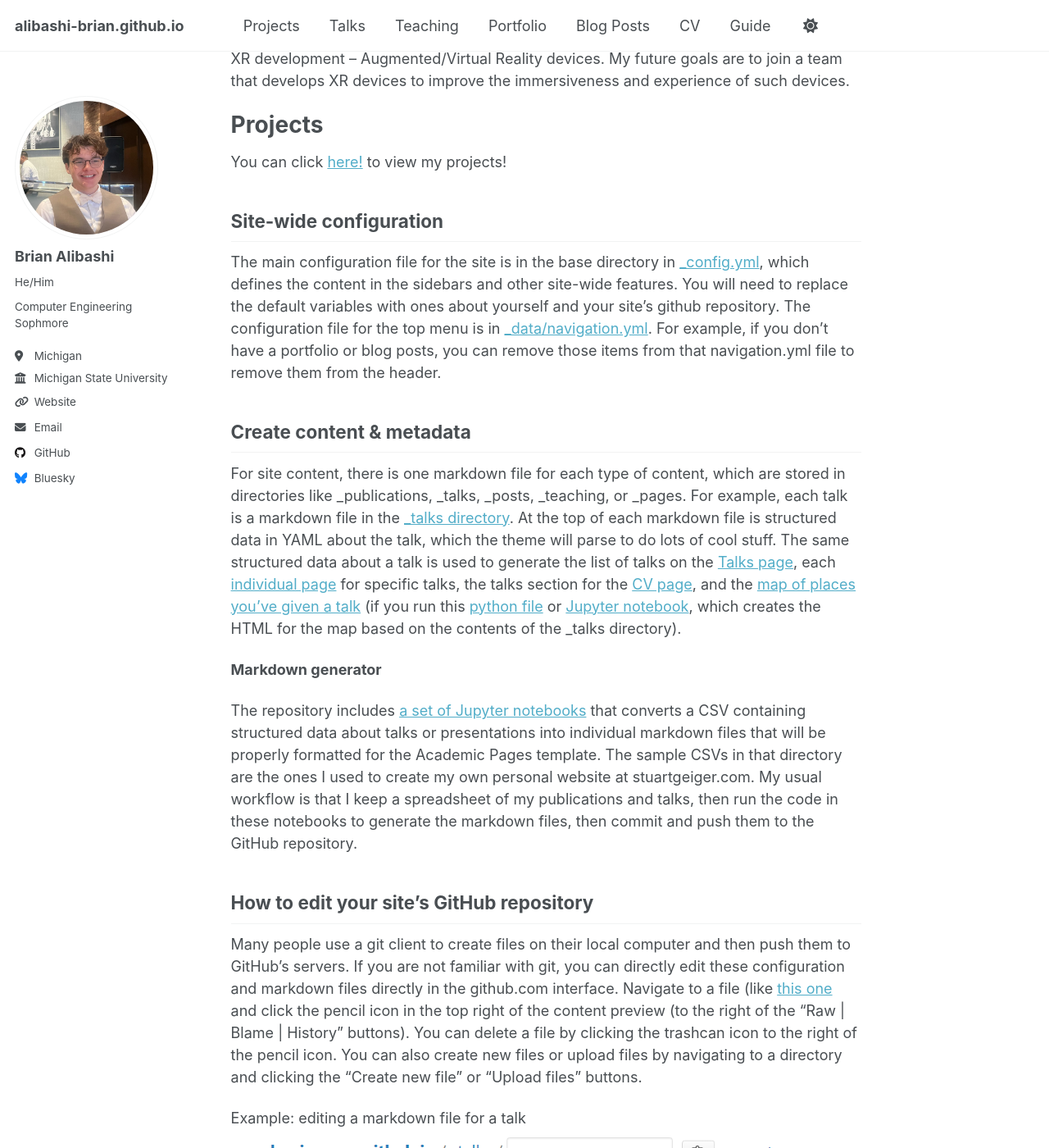
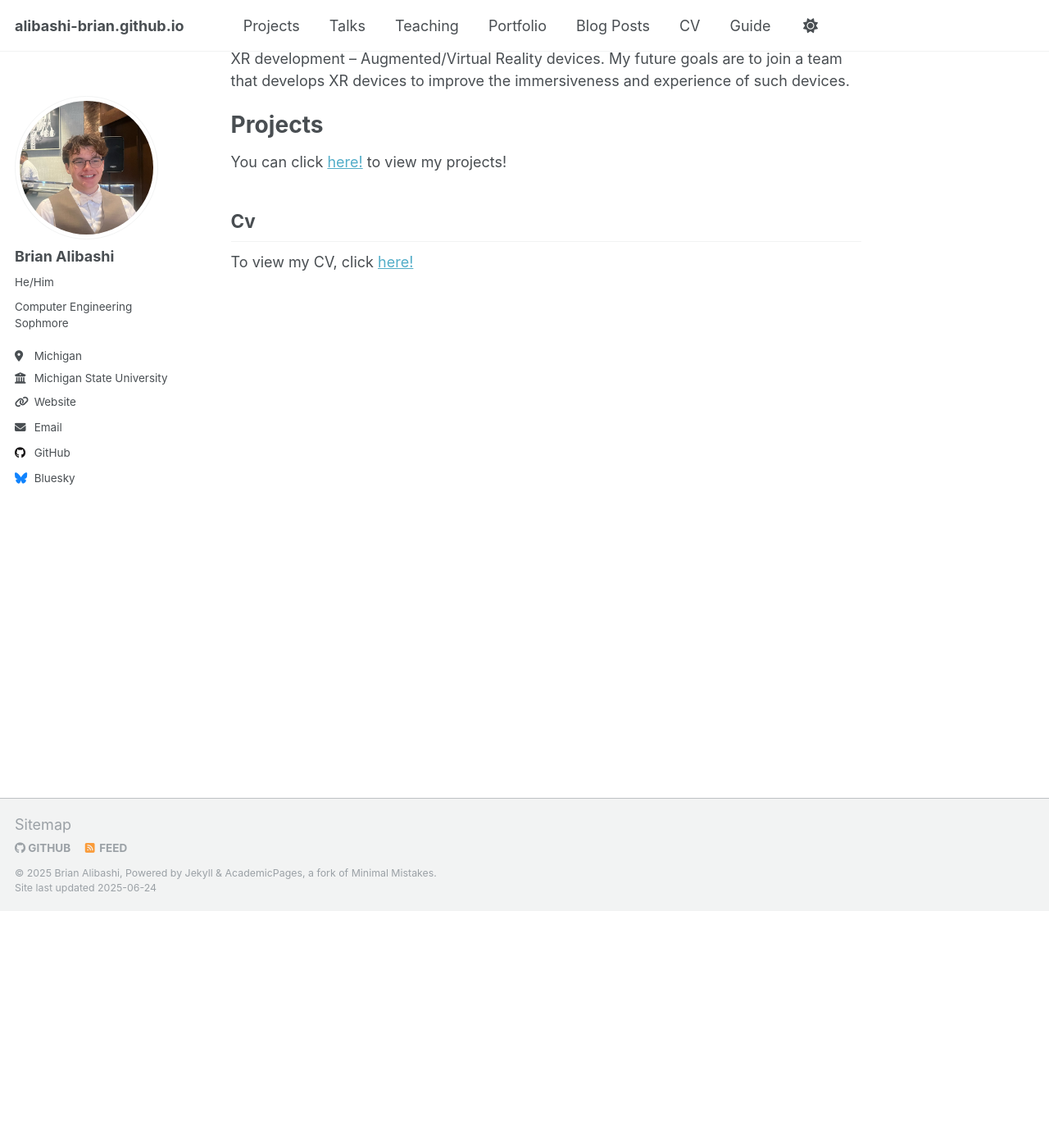
Before and after one commit to alibashi-brian/alibashi-brian.github.io, a Jekyll site: the page built from _pages/about.md, in a window 1280 px wide and 1400 px high, scrolled down 289 px. Shown: the whole window at 82% size. Built offline with Jekyll 4.4.1, drawn with Linux system fonts in a browser that asks for light colours; some of the changed text lies outside the part shown.

Commit message:
more color changes and clean up of front page

```diff
--- a/_pages/about.md
+++ b/_pages/about.md
@@ -17,26 +17,6 @@ Projects
 ======
 You can click [here!](https://alibashi-brian.github.io/projects/) to view my projects!
 
-Site-wide configuration
+Cv
 ------
-The main configuration file for the site is in the base directory in [_config.yml](https://github.com/academicpages/academicpages.github.io/blob/master/_config.yml), which defines the content in the sidebars and other site-wide features. You will need to replace the default variables with ones about yourself and your site's github repository. The configuration file for the top menu is in [_data/navigation.yml](https://github.com/academicpages/academicpages.github.io/blob/master/_data/navigation.yml). For example, if you don't have a portfolio or blog posts, you can remove those items from that navigation.yml file to remove them from the header.
-
-Create content & metadata
-------
-For site content, there is one markdown file for each type of content, which are stored in directories like _publications, _talks, _posts, _teaching, or _pages. For example, each talk is a markdown file in the [_talks directory](https://github.com/academicpages/academicpages.github.io/tree/master/_talks). At the top of each markdown file is structured data in YAML about the talk, which the theme will parse to do lots of cool stuff. The same structured data about a talk is used to generate the list of talks on the [Talks page](https://academicpages.github.io/talks), each [individual page](https://academicpages.github.io/talks/2012-03-01-talk-1) for specific talks, the talks section for the [CV page](https://academicpages.github.io/cv), and the [map of places you've given a talk](https://academicpages.github.io/talkmap.html) (if you run this [python file](https://github.com/academicpages/academicpages.github.io/blob/master/talkmap.py) or [Jupyter notebook](https://github.com/academicpages/academicpages.github.io/blob/master/talkmap.ipynb), which creates the HTML for the map based on the contents of the _talks directory).
-
-**Markdown generator**
-
-The repository includes [a set of Jupyter notebooks](https://github.com/academicpages/academicpages.github.io/tree/master/markdown_generator
-) that converts a CSV containing structured data about talks or presentations into individual markdown files that will be properly formatted for the Academic Pages template. The sample CSVs in that directory are the ones I used to create my own personal website at stuartgeiger.com. My usual workflow is that I keep a spreadsheet of my publications and talks, then run the code in these notebooks to generate the markdown files, then commit and push them to the GitHub repository.
-
-How to edit your site's GitHub repository
-------
-Many people use a git client to create files on their local computer and then push them to GitHub's servers. If you are not familiar with git, you can directly edit these configuration and markdown files directly in the github.com interface. Navigate to a file (like [this one](https://github.com/academicpages/academicpages.github.io/blob/master/_talks/2012-03-01-talk-1.md) and click the pencil icon in the top right of the content preview (to the right of the "Raw | Blame | History" buttons). You can delete a file by clicking the trashcan icon to the right of the pencil icon. You can also create new files or upload files by navigating to a directory and clicking the "Create new file" or "Upload files" buttons.
-
-Example: editing a markdown file for a talk
-![Editing a markdown file for a talk](/images/editing-talk.png)
-
-For more info
-------
-More info about configuring Academic Pages can be found in [the guide](https://academicpages.github.io/markdown/), the [growing wiki](https://github.com/academicpages/academicpages.github.io/wiki), and you can always [ask a question on GitHub](https://github.com/academicpages/academicpages.github.io/discussions). The [guides for the Minimal Mistakes theme](https://mmistakes.github.io/minimal-mistakes/docs/configuration/) (which this theme was forked from) might also be helpful.
+To view my CV, click [here!](https://alibashi-brian.github.io/cv/)
--- a/_sass/theme/_dark.scss
+++ b/_sass/theme/_dark.scss
@@ -36,8 +36,8 @@ $sidebar-screen-min-width   : 1024px;
 /* Dark theme for the site */
 html[data-theme="dark"] {
     --global-base-color                 : #{$background};
-    --global-bg-color                   : #{$background};
-    --global-footer-bg-color            : #{$background};
+    --global-bg-color                   : #{$dark-blue};
+    --global-footer-bg-color            : #{$dark-blue};
     --global-border-color               : #{$light-blue};
     --global-dark-border-color          : #{$background-light};
     --global-code-background-color      : #fafafa;
```
